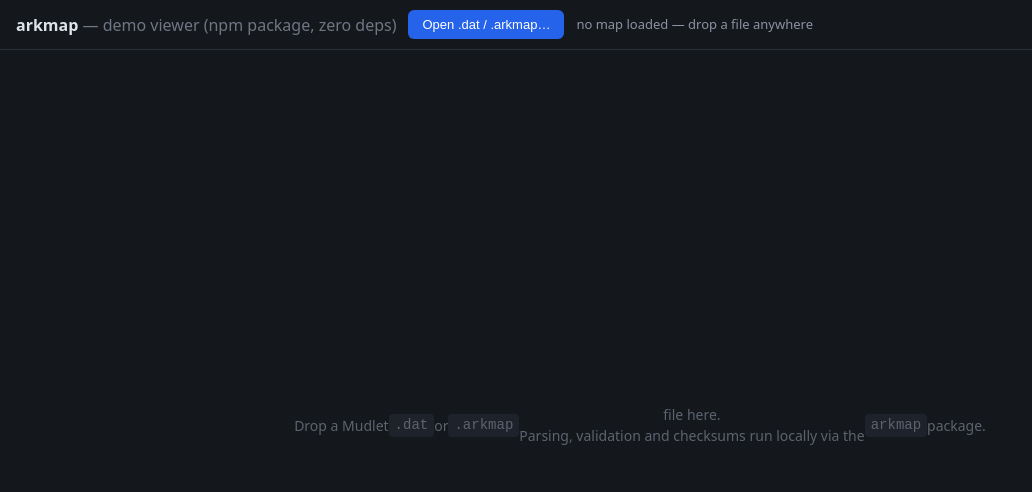
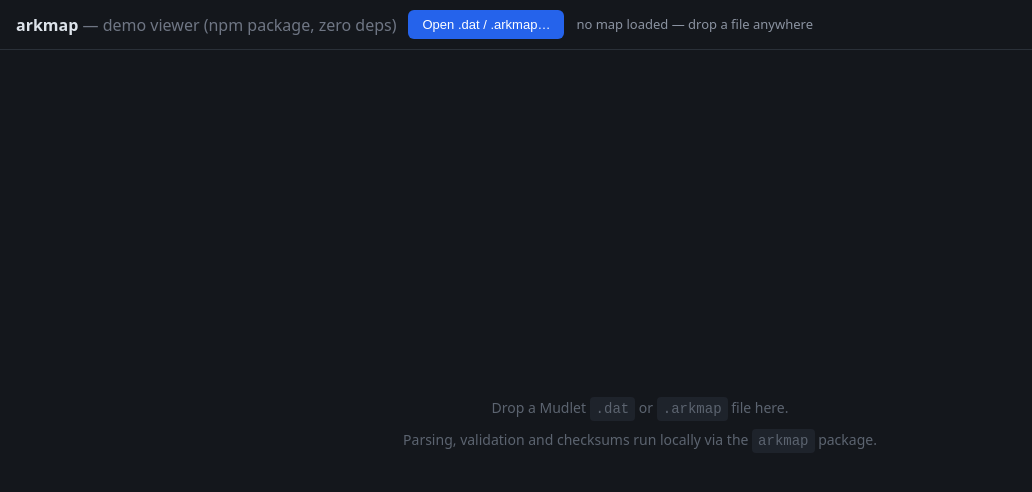
Before and after one commit to Isithunzi000/arkmap, a website: page docs/index.html in a window 1280 px wide. Shown: the whole page, without its empty margins (0-1032 px from the left). Drawn offline with Linux system fonts and the light colour scheme.

Commit message:
Fix empty-state text alignment (flex column, stable inline code)

```diff
--- a/docs/index.html
+++ b/docs/index.html
@@ -23,7 +23,8 @@
   canvas:active { cursor: grabbing; }
   #drop { position: absolute; inset: 0; display: none; align-items: center; justify-content: center; background: rgba(20,23,28,.85); font-size: 18px; color: #93c5fd; border: 2px dashed #2563eb; }
   #drop.on { display: flex; }
-  #empty { position: absolute; inset: 0; display: flex; align-items: center; justify-content: center; color: #5c6470; text-align: center; pointer-events: none; }
+  #empty { position: absolute; inset: 0; display: flex; flex-direction: column; gap: 8px; align-items: center; justify-content: center; color: #5c6470; text-align: center; line-height: 1.6; pointer-events: none; }
+  #empty code { display: inline-block; vertical-align: baseline; background: #1e232b; padding: 1px 6px; border-radius: 4px; line-height: inherit; }
   code { background: #1e232b; padding: 1px 6px; border-radius: 4px; }
   #progress { position: absolute; inset: 0; display: none; align-items: center; justify-content: center; background: rgba(20,23,28,.72); }
   #progress.on { display: flex; }
@@ -46,7 +47,7 @@
 </header>
 <div id="wrap">
   <canvas id="cv"></canvas>
-  <div id="empty">Drop a Mudlet <code>.dat</code> or <code>.arkmap</code> file here.<br>Parsing, validation and checksums run locally via the <code>arkmap</code> package.</div>
+  <div id="empty"><div>Drop a Mudlet <code>.dat</code> or <code>.arkmap</code> file here.</div><div>Parsing, validation and checksums run locally via the <code>arkmap</code> package.</div></div>
   <div id="progress"><div class="box"><div class="label">loading…</div><div class="track"><div class="bar"></div></div></div></div>
   <div id="drop">drop to load</div>
 </div>
```
